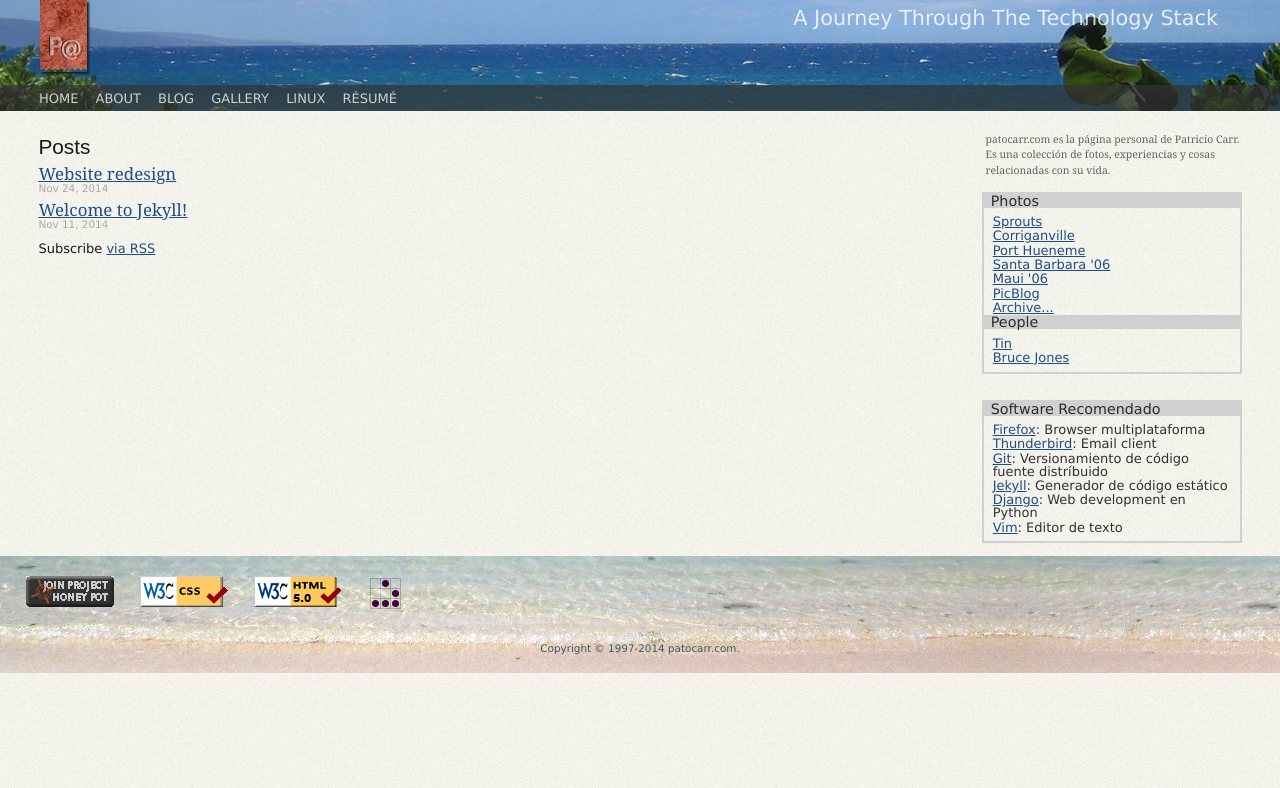
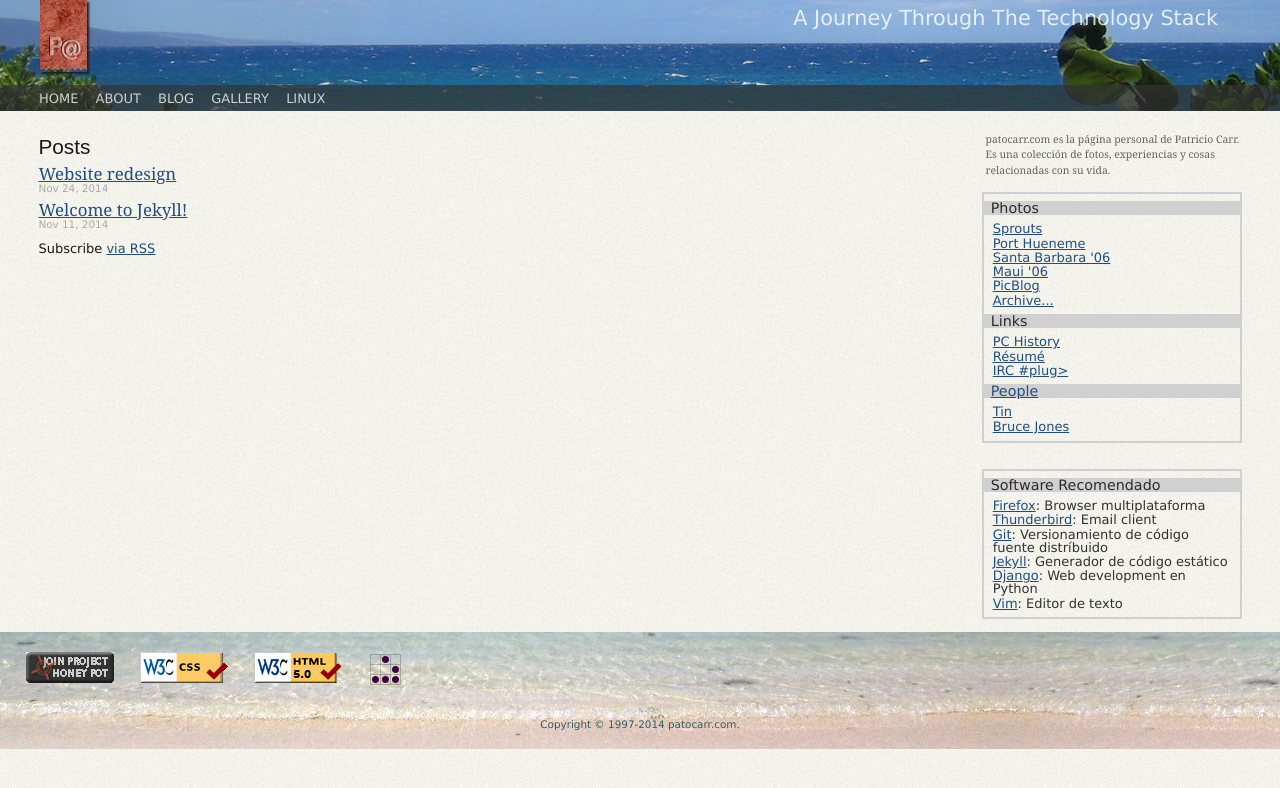
Before and after one commit to patocarr/patocarr.com, a Jekyll site: the page built from blog/index.html, in a window 1280 px wide. Shown: the top 788 px of the page. Built offline with Jekyll 4.4.1, drawn with Linux system fonts in a browser that asks for light colours; nearby versions of some CDN libraries; library files that are not in the unit come from our copies.

Commit message:
Shuffled menu items

```diff
--- a/_includes/header.html
+++ b/_includes/header.html
@@ -11,8 +11,6 @@
           <li class=""><a href="/blog">blog</a></li>
           <li class=""><a href="/picsmenu">gallery</a></li>
           <li class=""><a href="/linux">Linux</a></li>
-          <!--<li class=""><a href="/history">PC History</a></li>-->
-          <li class=""><a href="/resume">r&eacute;sum&eacute;</a></li>
         </ul>
       </div>
     </div>
--- a/_includes/linux.html
+++ b/_includes/linux.html
@@ -9,7 +9,6 @@
 <!--<dd><a href="../screenshots/index.html">Screenshots</a></dd> -->
 <dd><a href="games.html">Juegos</a></dd>
 <dd><a href="software.html">Software</a></dd>
-<dd><a href="../plug/index.html">irc #plug</a</dd>></dd>
 <!-- <dd><a href="../windoze/index.html">Windows??</a></dd> -->
 <dd><a href="../index.html">Back home</a></dd>
 </dl>
--- a/_includes/sidebar.html
+++ b/_includes/sidebar.html
@@ -1,14 +1,17 @@
 <div id="sidebar">
       <dl>
       <dt>Photos</dt>
-      <dd><a href="Homemade_sprouts/index.html">Sprouts</a></dd>
-      <dd><a href="Corriganville/index.html">Corriganville</a></dd>
-      <dd><a href="Port_Hueneme/index.html">Port Hueneme</a></dd>
-      <dd><a href="Santa_Barbara_2006/index.html">Santa Barbara '06</a></dd>
-      <dd><a href="Maui-June-06/index.html">Maui '06</a></dd>
-      <dd><a href="picblog/index.html">PicBlog</a></dd>
-      <dd><a href="picsmenu/index.html">Archive...</a></dd>
-      <dt> People </dt>
+      <dd><a href="/Homemade_sprouts/index.html">Sprouts</a></dd>
+      <dd><a href="/Port_Hueneme/index.html">Port Hueneme</a></dd>
+      <dd><a href="/Santa_Barbara_2006/index.html">Santa Barbara '06</a></dd>
+      <dd><a href="/Maui-June-06/index.html">Maui '06</a></dd>
+      <dd><a href="/picblog/index.html">PicBlog</a></dd>
+      <dd><a href="/picsmenu/index.html">Archive...</a></dd>
+      <dt>Links</dt>
+      <dd><a href="/history">PC History</a></dd>
+      <dd><a href="/resume">R&eacute;sum&eacute;</a></dd>
+      <dd><a href="/plug">IRC #plug</a</dd>></dd>
+      <dt>People</dt>
       <dd><a href="http://tincarr.com.ar/">Tin</a></dd>
       <dd><a href="/bruce/index.html">Bruce Jones</a></dd>
       </dl>
--- a/styles/style.css
+++ b/styles/style.css
@@ -117,7 +117,7 @@ visibility:hidden;
 #sidebar dt {
   font-size: 110%;
   padding: 0 .5em;
-  margin: 0 0 0.5em 0;
+  margin: 0.5em 0 0.5em 0;
   background: #d0d0d0;
 }
 #sidebar dd {
```
